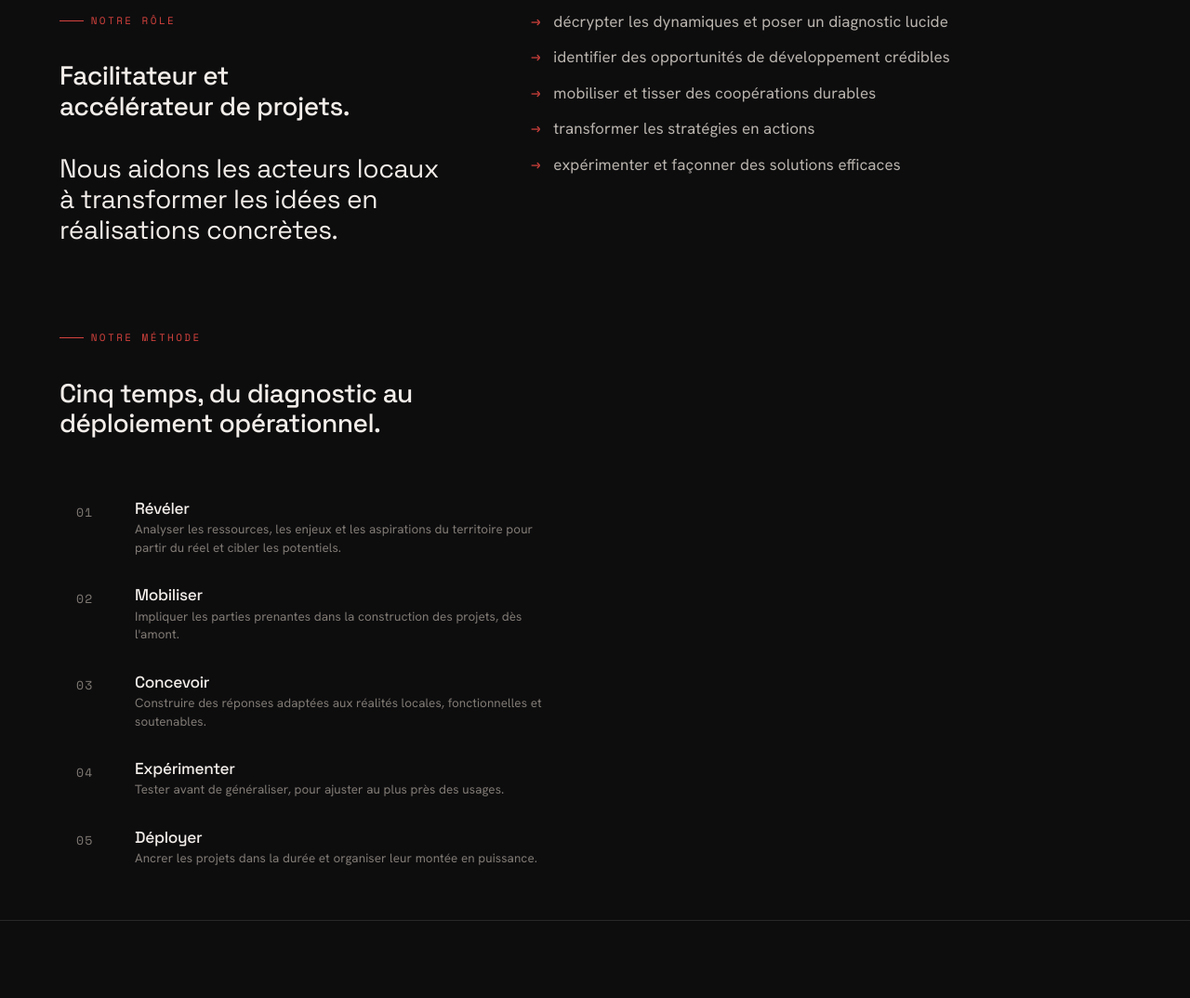
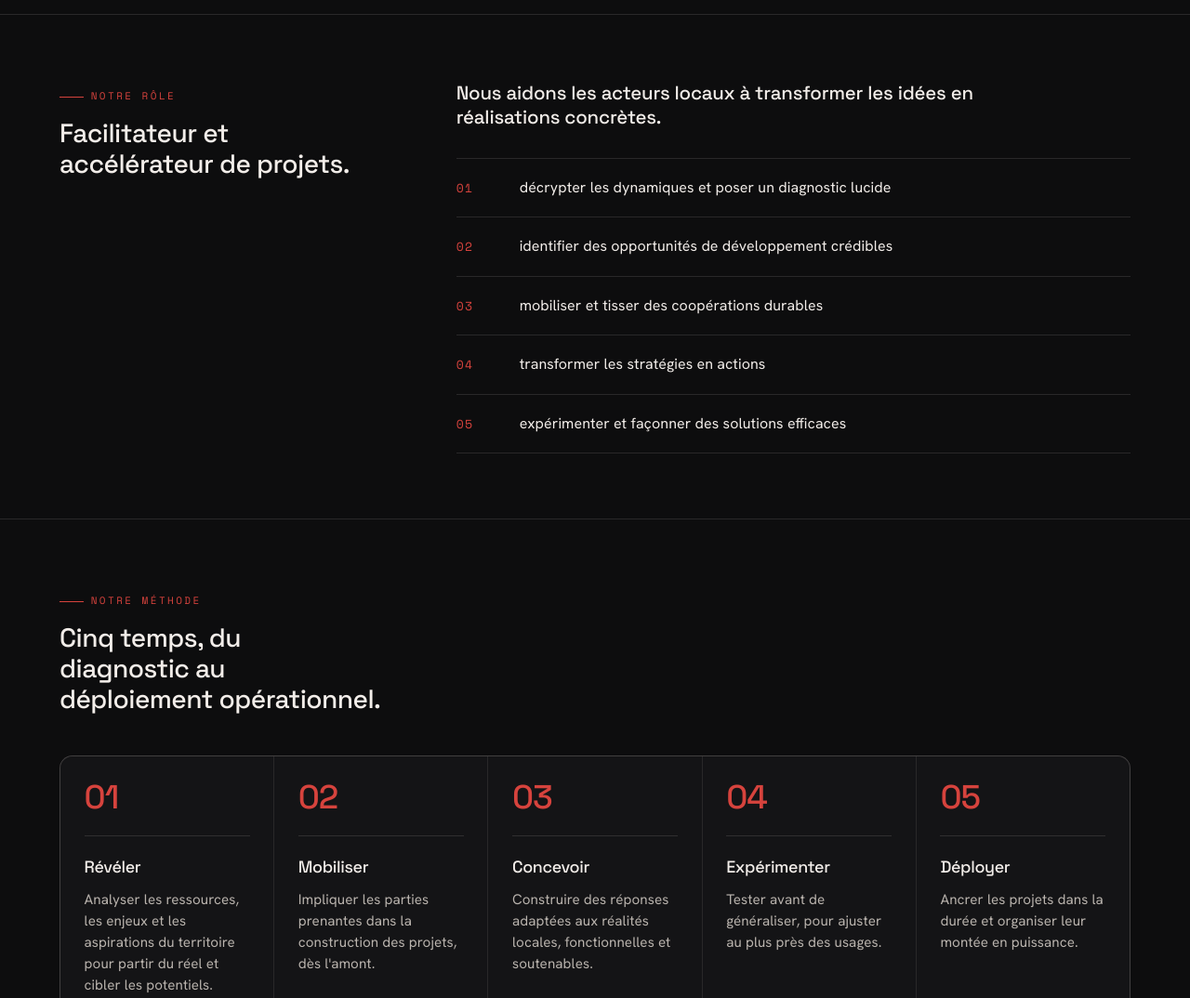
Before and after one commit to benjlecocq/faireici-site, an Eleventy site: page src/conviction.njk in a window 1280 px wide. Shown: the part 760-1834 px from the top of the page at 93% size. Built offline with nearby package versions, Linux system fonts and the light colour scheme; Eleventy itself is replaced by a stand-in of ours; files that its build step writes are made by us from their sources.

Commit message:
Add files via upload

```diff
--- a/src/conviction.njk
+++ b/src/conviction.njk
@@ -6,62 +6,65 @@ bodyPage: "conviction"
 {% extends "base.njk" %}
 {% set seo = { titre: conviction.seo_titre, description: conviction.seo_description } %}
 {% block style %}{% raw %}
-.role-grid { display: grid; grid-template-columns: 0.8fr 1.2fr; gap: clamp(32px,6vw,90px); align-items: start; }
-.conv-intro { display: grid; grid-template-columns: 1fr 1fr; gap: clamp(28px,5vw,72px); }
-.conv-intro p { color: var(--paper-dim); font-size: 1.0625rem; line-height: 1.6; }
-@media (max-width: 900px){ .role-grid, .conv-intro { grid-template-columns: 1fr; } }
-
-/* expertises-style list (reprise de l'accueil) */
-.exp-list { }
-.exp-row { display: grid; grid-template-columns: 40px 1fr auto; gap: clamp(12px,1.8vw,26px); align-items: center; padding: clamp(11px,1.3vw,15px) clamp(12px,1.6vw,18px); border-radius: 12px; position: relative; }
-.exp-row + .exp-row { margin-top: 2px; }
-.exp-row__cell { min-width: 0; display: flex; flex-direction: column; }
-.exp-row__title { display: block; font-family: var(--font-display); font-weight: 500; font-size: clamp(1.02rem, 1.35vw, 1.22rem); letter-spacing: -0.02em; line-height: 1.12; }
-.exp-row__desc { display: block; color: var(--muted); max-width: 60ch; font-size: clamp(0.84rem,0.95vw,0.92rem); line-height: 1.45; margin-top: 3px; }
-.exp-row .num { align-self: start; padding-top: 0.2em; }
+.cv-block{padding-block:clamp(44px,5.5vw,80px);border-top:1px solid var(--line);}
+.cv-grid{display:grid;grid-template-columns:minmax(0,4fr) minmax(0,8fr);gap:clamp(28px,5vw,80px);align-items:start;}
+.cv-head .h-lg{margin-top:14px;}
+.cv-intro__title{font-family:var(--font-display);font-weight:500;font-size:clamp(1.45rem,2.4vw,2.1rem);line-height:1.2;letter-spacing:-0.02em;color:var(--paper);text-wrap:pretty;}
+.cv-intro__phrases{display:grid;grid-template-columns:minmax(0,1fr) minmax(0,1fr);gap:clamp(20px,3vw,44px);margin-top:clamp(28px,3.5vw,48px);}
+.cv-intro__phrases p{margin:0;padding-top:16px;border-top:2px solid var(--paper);color:var(--paper-dim);font-size:1.0625rem;line-height:1.6;}
+.cv-role__phrase{font-family:var(--font-display);font-weight:500;font-size:clamp(1.15rem,1.6vw,1.4rem);line-height:1.3;letter-spacing:-0.01em;color:var(--paper);margin:0 0 clamp(18px,2.4vw,30px);}
+.cv-ledger{list-style:none;margin:0;padding:0;border-top:1px solid var(--line);}
+.cv-ledger li{display:grid;grid-template-columns:52px minmax(0,1fr);gap:16px;align-items:baseline;padding:clamp(14px,1.6vw,20px) 0;border-bottom:1px solid var(--line);font-size:clamp(1rem,1.25vw,1.15rem);line-height:1.4;color:var(--paper);}
+.cv-ledger li::first-letter{text-transform:uppercase;}
+.cv-ledger .num{color:var(--accent);}
+.cv-steps{display:grid;grid-template-columns:repeat(5,minmax(0,1fr));gap:1px;background:var(--line);border:1px solid var(--line);border-radius:14px;overflow:hidden;margin-top:clamp(28px,3.5vw,48px);}
+.cv-step{background:var(--ink-2);padding:clamp(20px,2vw,28px);display:flex;flex-direction:column;gap:10px;min-height:clamp(200px,18vw,250px);}
+.cv-step__n{font-family:var(--font-display);font-weight:500;font-size:clamp(1.9rem,2.8vw,2.6rem);line-height:1;letter-spacing:-0.03em;color:var(--accent);}
+.cv-step__t{font-family:var(--font-display);font-weight:500;font-size:clamp(1.1rem,1.4vw,1.28rem);letter-spacing:-0.02em;color:var(--paper);margin-top:14px;padding-top:18px;border-top:1px solid var(--line);}
+.cv-step__d{color:var(--paper-dim);font-size:0.95rem;line-height:1.5;margin:0;}
+@media (max-width:1000px){.cv-steps{grid-template-columns:repeat(2,minmax(0,1fr));}.cv-step{min-height:0;}.cv-step:last-child:nth-child(odd){grid-column:1/-1;}}
+@media (max-width:900px){.cv-grid,.cv-intro__phrases{grid-template-columns:minmax(0,1fr);}}
+@media (max-width:560px){.cv-steps{grid-template-columns:minmax(0,1fr);}.cv-step:last-child:nth-child(odd){grid-column:auto;}}
 {% endraw %}{% endblock %}
 {% block main %}
 <section class="page-hero wrap">
 <p class="eyebrow" data-reveal>{{ conviction.surtitre }}</p>
 <h1 class="page-hero__title mt-s" data-reveal data-reveal-delay="1">{{ conviction.titre | fi | safe }}</h1>
 </section>
-<section class="section section--tight">
-<div class="wrap conv-intro">
-<div data-reveal><h2 class="h-lg">{{ conviction.intro_titre | fi | safe }}</h2></div>
-<div data-reveal data-reveal-delay="1">{% for ph in conviction.intro_phrases %}
-<p class="statement{% if not loop.first %} mt-s{% endif %}" style="color:var(--paper)">{{ ph | fi | safe }}</p>{% endfor %}
-</div>
+<section class="wrap cv-block">
+<div data-reveal><p class="cv-intro__title">{{ conviction.intro_titre | fi | safe }}</p></div>
+<div class="cv-intro__phrases" data-reveal data-reveal-delay="1">{% for ph in conviction.intro_phrases %}
+<p>{{ ph | fi | safe }}</p>{% endfor %}
 </div>
 </section>
-<section class="section">
-<div class="wrap">
-<div class="role-grid">
-<div data-reveal>
+<section class="wrap cv-block">
+<div class="cv-grid">
+<div class="cv-head" data-reveal>
 <p class="eyebrow">{{ conviction.role_surtitre }}</p>
-<h2 class="h-lg mt-s">{{ conviction.role_titre | fi | safe }}</h2>
-<p class="statement mt-s" style="color:var(--paper)">{{ conviction.role_phrase | fi | safe }}</p>
+<h2 class="h-lg">{{ conviction.role_titre | fi | safe }}</h2>
 </div>
-<ul class="ticklist" data-reveal data-reveal-delay="1">{% for li in conviction.role_liste %}
-<li>{{ li | fi | safe }}</li>{% endfor %}
+<div data-reveal data-reveal-delay="1">
+<p class="cv-role__phrase">{{ conviction.role_phrase | fi | safe }}</p>
+<ul class="cv-ledger">{% for li in conviction.role_liste %}
+<li><span class="num">{{ "0" if loop.index < 10 }}{{ loop.index }}</span><span>{{ li | fi | safe }}</span></li>{% endfor %}
 </ul>
 </div>
 </div>
 </section>
-<section class="section">
-<div class="wrap">
-<div class="split split--top" style="margin-bottom: clamp(28px,4vw,52px)">
-<div data-reveal>
+<section class="wrap cv-block">
+<div class="cv-grid">
+<div class="cv-head" data-reveal>
 <p class="eyebrow">{{ conviction.methode_surtitre }}</p>
-<h2 class="h-lg mt-s">{{ conviction.methode_titre | fi | safe }}</h2>
+<h2 class="h-lg">{{ conviction.methode_titre | fi | safe }}</h2>
 </div>
 <div></div>
 </div>
-<div class="exp-list">{% for et in conviction.etapes %}
-<div class="exp-row" data-reveal>
-<span class="num">{{ "0" if loop.index < 10 }}{{ loop.index }}</span>
-<span class="exp-row__cell"><span class="exp-row__title">{{ et.titre }}</span><span class="exp-row__desc">{{ et.texte | fi | safe }}</span></span>
+<div class="cv-steps" data-reveal>{% for et in conviction.etapes %}
+<div class="cv-step">
+<span class="cv-step__n">{{ "0" if loop.index < 10 }}{{ loop.index }}</span>
+<span class="cv-step__t">{{ et.titre }}</span>
+<p class="cv-step__d">{{ et.texte | fi | safe }}</p>
 </div>{% endfor %}
-</div>
 </div>
 </section>
 {% endblock %}
```
